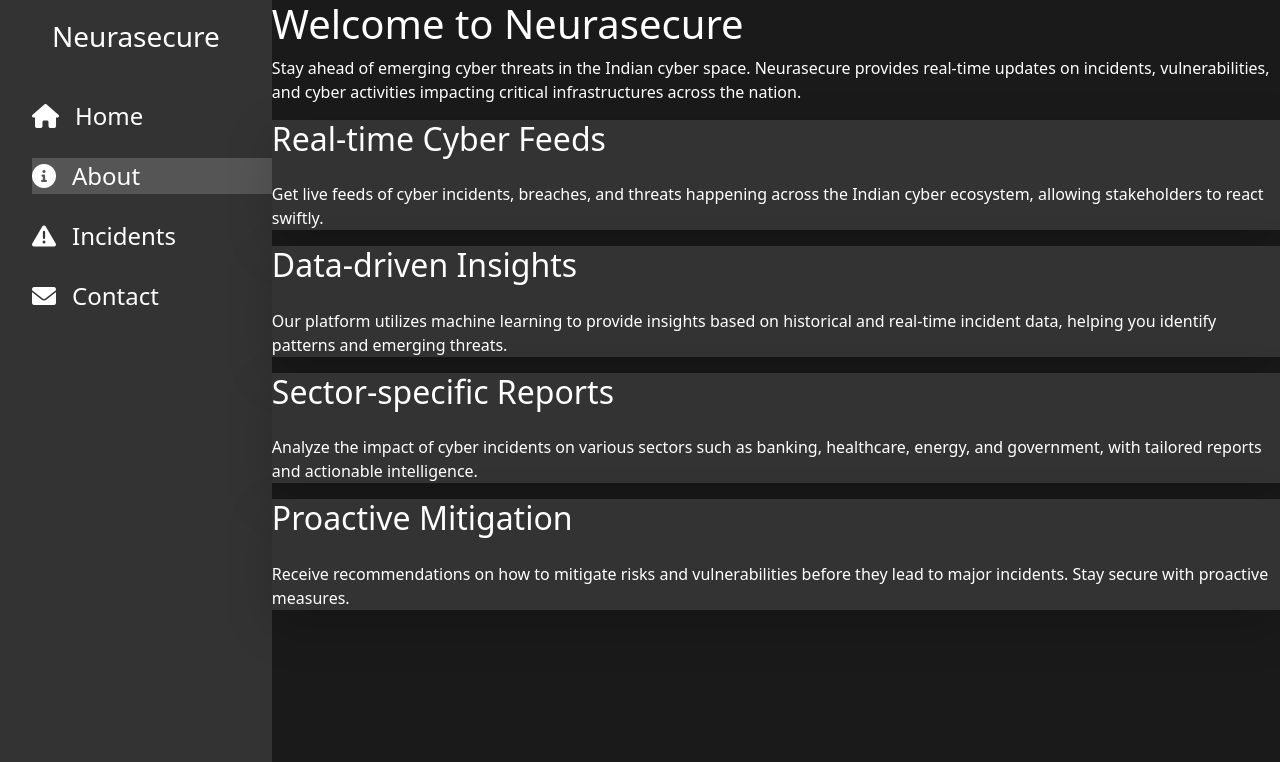
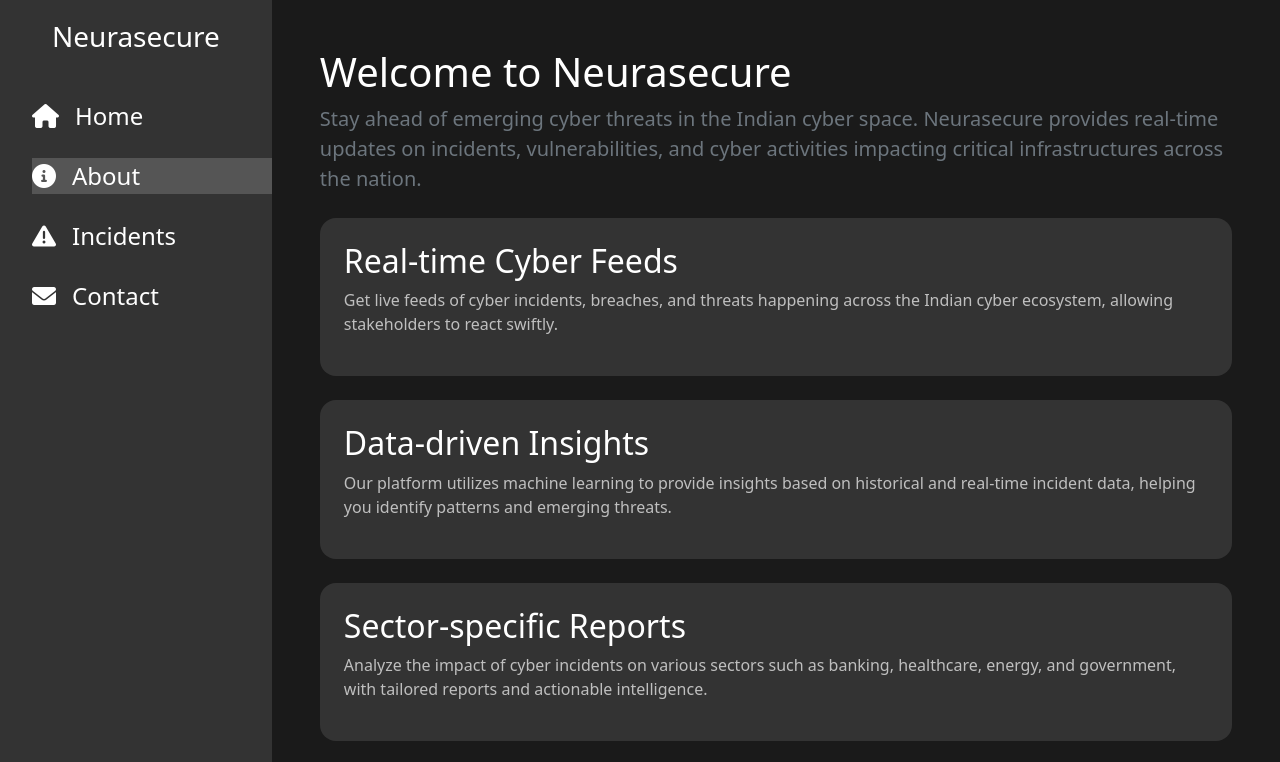
Before and after one commit to Prince-kushwaha-2004/NeuraSecure-IEEE, a website: page index.html at #!/about in a window 1280 px wide. Shown: the top 762 px of the page. Drawn offline with nearby package versions, Linux system fonts and the light colour scheme; some packages are replaced by stand-ins of ours.

Commit message:
added boostrap

```diff
--- a/index.html
+++ b/index.html
@@ -40,7 +40,7 @@
                 <a ui-sref="contact" ui-sref-active="active" class="d-flex  fs-4 align-items-center gap-3 text-decoration-none text-white"><i class="fas fa-envelope"></i><span class="ml-2">Contact</span></a>
             </ul>
         </nav>
-        <div class="content flex-1 px-10" ng-class="{'md:ml-64': !isSidebarHidden}">
+        <div class="flex-1 px-10" ng-class="{'md:ml-64': !isSidebarHidden}">
             <div ui-view></div>
         </div>
     </div>
--- a/templates/about.html
+++ b/templates/about.html
@@ -1,23 +1,23 @@
-<div class="pt-10">
-    <h1 class="text-5xl font-bold mb-8">Welcome to Neurasecure</h1>
-    <p class="text-lg mb-6">Stay ahead of emerging cyber threats in the Indian cyber space. Neurasecure provides real-time updates on incidents, vulnerabilities, and cyber activities impacting critical infrastructures across the nation.</p>
+<div class="p-5">
+    <h1 class="fs-1">Welcome to Neurasecure</h1>
+    <p class="text-secondary fs-5">Stay ahead of emerging cyber threats in the Indian cyber space. Neurasecure provides real-time updates on incidents, vulnerabilities, and cyber activities impacting critical infrastructures across the nation.</p>
 
-    <div class="features-grid grid grid-cols-1 md:grid-cols-2 gap-8 mt-6">
-        <div class="p-6  rounded-lg shadow-lg" style="background-color: #333;">
-            <h2 class="text-3xl font-bold mb-4">Real-time Cyber Feeds</h2>
-            <p>Get live feeds of cyber incidents, breaches, and threats happening across the Indian cyber ecosystem, allowing stakeholders to react swiftly.</p>
+    <div class="">
+        <div class="p-4 my-4 rounded-4" style="background-color: #333;">
+            <h2>Real-time Cyber Feeds</h2>
+            <p style="color: #ffffffaf;">Get live feeds of cyber incidents, breaches, and threats happening across the Indian cyber ecosystem, allowing stakeholders to react swiftly.</p>
         </div>
-        <div class="p-6 bg rounded-lg shadow-lg" style="background-color: #333;">
-            <h2 class="text-3xl font-bold mb-4">Data-driven Insights</h2>
-            <p>Our platform utilizes machine learning to provide insights based on historical and real-time incident data, helping you identify patterns and emerging threats.</p>
+        <div class="p-4 my-4 rounded-4" style="background-color: #333;">
+            <h2>Data-driven Insights</h2>
+            <p style="color: #ffffffaf;">Our platform utilizes machine learning to provide insights based on historical and real-time incident data, helping you identify patterns and emerging threats.</p>
         </div>
-        <div class="p-6 bg rounded-lg shadow-lg" style="background-color: #333;">
-            <h2 class="text-3xl font-bold mb-4">Sector-specific Reports</h2>
-            <p>Analyze the impact of cyber incidents on various sectors such as banking, healthcare, energy, and government, with tailored reports and actionable intelligence.</p>
+        <div class="p-4 my-4 rounded-4" style="background-color: #333;">
+            <h2>Sector-specific Reports</h2>
+            <p style="color: #ffffffaf;">Analyze the impact of cyber incidents on various sectors such as banking, healthcare, energy, and government, with tailored reports and actionable intelligence.</p>
         </div>
-        <div class="p-6 bg rounded-lg shadow-lg" style="background-color: #333;">
-            <h2 class="text-3xl font-bold mb-4">Proactive Mitigation</h2>
-            <p>Receive recommendations on how to mitigate risks and vulnerabilities before they lead to major incidents. Stay secure with proactive measures.</p>
+        <div class="p-4 my-4 rounded-4" style="background-color: #333;">
+            <h2>Proactive Mitigation</h2>
+            <p style="color: #ffffffaf;">Receive recommendations on how to mitigate risks and vulnerabilities before they lead to major incidents. Stay secure with proactive measures.</p>
         </div>
     </div>
 </div>
```
Also changed, not shown: templates/contact.html (+1 -1 lines), templates/home.html (+1 -1 lines), templates/incidents.html (+21 -10 lines).
